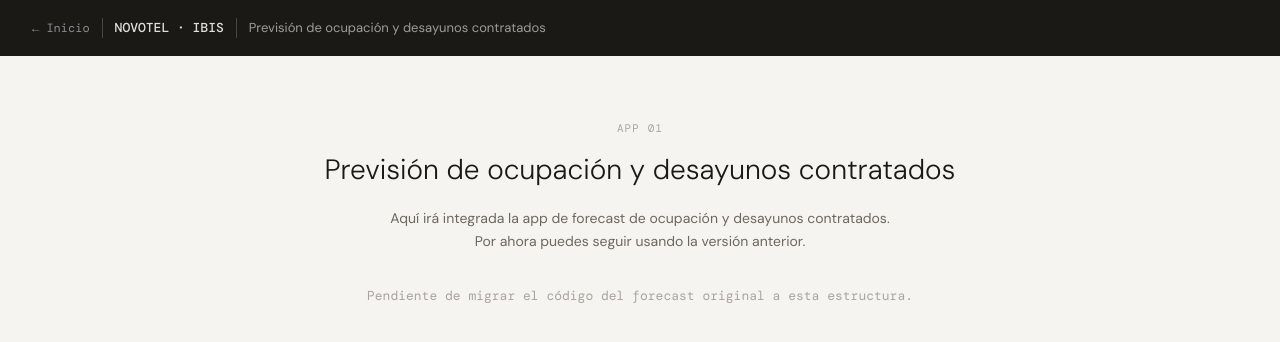
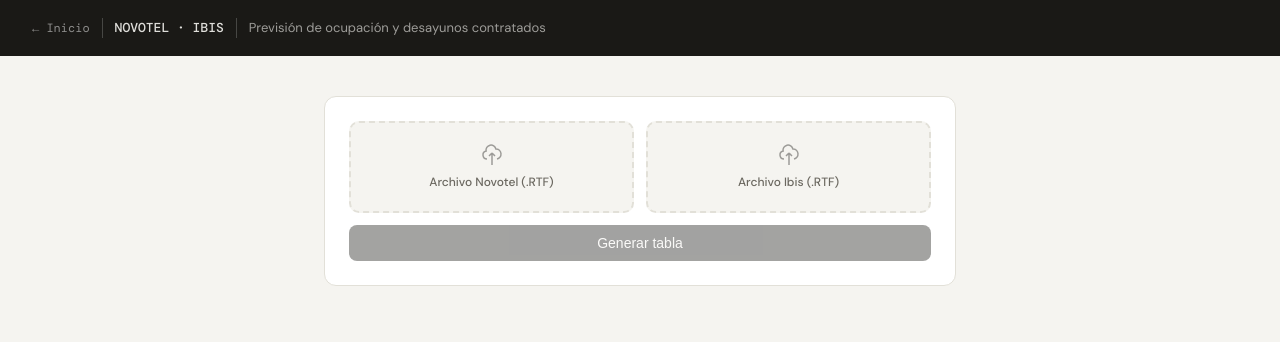
Before and after one commit to H0843-POS/forecast-desayunos, a Next.js app: page /forecast in a window 1280 px wide. Shown: the top 342 px of the page. Built offline with nearby package versions, Linux system fonts and the light colour scheme.

Commit message:
Update page.tsx

```diff
--- a/app/forecast/page.tsx
+++ b/app/forecast/page.tsx
@@ -1,12 +1,97 @@
 'use client'
-import { useEffect } from 'react'
+
 import Link from 'next/link'
+import { useState } from 'react'
+import * as XLSX from 'xlsx'
+import type { ForecastData, DayData } from '@/lib/parseRTF'
 
-// Esta página es un placeholder — aquí irá la app de forecast existente
-// Por ahora muestra la misma interfaz que tenías antes
+interface CombinedDay {
+  fecha: string
+  dia: string
+  personas: number
+  bkf: number
+}
+
+function shiftDay(day: DayData): DayData {
+  const d = new Date(day.iso + 'T00:00:00')
+  d.setDate(d.getDate() + 1)
+  const dd = String(d.getDate()).padStart(2, '0')
+  const mm = String(d.getMonth() + 1).padStart(2, '0')
+  const dias = ['Dom', 'Lun', 'Mar', 'Mié', 'Jue', 'Vie', 'Sáb']
+  return { ...day, fecha: `${dd}/${mm}`, iso: `${d.getFullYear()}-${mm}-${dd}`, dia: dias[d.getDay()] }
+}
+
+function buildCombined(novotel: ForecastData, ibis: ForecastData): CombinedDay[] {
+  const len = Math.max(novotel.days.length, ibis.days.length)
+  return Array.from({ length: len }, (_, i) => {
+    const nd = novotel.days[i]
+    const id = ibis.days[i]
+    const ref = nd || id
+    const shifted = shiftDay(ref)
+    return {
+      fecha: shifted.fecha,
+      dia: shifted.dia,
+      personas: (nd?.adults ?? 0) + (nd?.children ?? 0) + (id?.adults ?? 0) + (id?.children ?? 0),
+      bkf: (nd?.bkf ?? 0) + (id?.bkf ?? 0) + (nd?.children ?? 0) + (id?.children ?? 0),
+    }
+  })
+}
+
 export default function ForecastPage() {
+  const [novotelFile, setNovotelFile] = useState<File | null>(null)
+  const [ibisFile, setIbisFile] = useState<File | null>(null)
+  const [loading, setLoading] = useState(false)
+  const [error, setError] = useState('')
+  const [novotel, setNovotel] = useState<ForecastData | null>(null)
+  const [ibis, setIbis] = useState<ForecastData | null>(null)
+
+  async function handleGenerate() {
+    if (!novotelFile || !ibisFile) return
+    setLoading(true)
+    setError('')
+    try {
+      const fd = new FormData()
+      fd.append('novotel', novotelFile)
+      fd.append('ibis', ibisFile)
+      const res = await fetch('/api/parse', { method: 'POST', body: fd })
+      const data = await res.json()
+      if (data.error) throw new Error(data.error)
+      setNovotel(data.novotel)
+      setIbis(data.ibis)
+      await fetch('/api/forecasts', {
+        method: 'POST',
+        headers: { 'Content-Type': 'application/json' },
+        body: JSON.stringify({
+          fecha_inicio: data.novotel.days[0]?.iso,
+          fecha_fin: data.novotel.days[data.novotel.days.length - 1]?.iso,
+          novotel: data.novotel,
+          ibis: data.ibis,
+        }),
+      })
+    } catch (e: unknown) {
+      setError(e instanceof Error ? e.message : 'Error desconocido')
+    } finally {
+      setLoading(false)
+    }
+  }
+
+  function handleExportExcel() {
+    if (!novotel || !ibis) return
+    const combined = buildCombined(novotel, ibis)
+    const wb = XLSX.utils.book_new()
+    const data = [
+      ['Fecha', 'Día', 'Total personas', 'Desayunos contratados'],
+      ...combined.map(r => [r.fecha, r.dia, r.personas, r.bkf]),
+    ]
+    XLSX.utils.book_append_sheet(wb, XLSX.utils.aoa_to_sheet(data), 'Forecast')
+    XLSX.writeFile(wb, `forecast_${new Date().toISOString().slice(0, 10)}.xlsx`)
+  }
+
+  const combined = novotel && ibis ? buildCombined(novotel, ibis) : []
+
   return (
     <div style={{ minHeight: '100vh', background: 'var(--bg)' }}>
+      {/* Topbar */}
       <div style={{ background: '#1a1916', color: '#f5f4f0', padding: '0 2rem', height: 56, display: 'flex', alignItems: 'center', gap: 12 }}>
         <Link href="/" style={{ color: 'rgba(255,255,255,0.5)', textDecoration: 'none', fontSize: 12, fontFamily: 'var(--mono)' }}>← Inicio</Link>
         <div style={{ width: 1, height: 20, background: 'rgba(255,255,255,0.2)' }} />
@@ -14,17 +99,85 @@
         <div style={{ width: 1, height: 20, background: 'rgba(255,255,255,0.2)' }} />
         <span style={{ fontSize: 13, opacity: 0.6 }}>Previsión de ocupación y desayunos contratados</span>
       </div>
-      <div style={{ maxWidth: 700, margin: '4rem auto', padding: '0 1.5rem', textAlign: 'center' }}>
-        <p style={{ fontFamily: 'var(--mono)', fontSize: 11, letterSpacing: '0.1em', color: 'var(--text-faint)', textTransform: 'uppercase', marginBottom: 12 }}>App 01</p>
-        <h1 style={{ fontSize: 28, fontWeight: 300, marginBottom: 16 }}>Previsión de ocupación y desayunos contratados</h1>
-        <p style={{ color: 'var(--text-muted)', marginBottom: 32, lineHeight: 1.7 }}>
-          Aquí irá integrada la app de forecast de ocupación y desayunos contratados.<br/>
-          Por ahora puedes seguir usando la versión anterior.
-        </p>
-        <p style={{ fontSize: 13, color: 'var(--text-faint)', fontFamily: 'var(--mono)' }}>
-          Pendiente de migrar el código del forecast original a esta estructura.
-        </p>
+
+      <div style={{ maxWidth: 680, margin: '0 auto', padding: '2.5rem 1.5rem' }}>
+
+        {/* Upload */}
+        <div style={{ background: 'var(--surface)', border: '1px solid var(--border)', borderRadius: 12, padding: '1.5rem', marginBottom: '1.5rem' }}>
+          <div style={{ display: 'grid', gridTemplateColumns: '1fr 1fr', gap: 12, marginBottom: 12 }}>
+            <FileZone label="Archivo Novotel (.RTF)" file={novotelFile} onChange={setNovotelFile} />
+            <FileZone label="Archivo Ibis (.RTF)" file={ibisFile} onChange={setIbisFile} />
+          </div>
+          {error && <p style={{ color: '#dc2626', fontSize: 13, marginBottom: 10 }}>{error}</p>}
+          <button
+            onClick={handleGenerate}
+            disabled={!novotelFile || !ibisFile || loading}
+            style={{
+              width: '100%', padding: '10px', background: '#1a1916', color: '#f5f4f0',
+              border: 'none', borderRadius: 8, fontSize: 14, fontWeight: 500, cursor: 'pointer',
+              opacity: (!novotelFile || !ibisFile || loading) ? 0.4 : 1,
+            }}
+          >
+            {loading ? 'Procesando...' : 'Generar tabla'}
+          </button>
+        </div>
+
+        {/* Results */}
+        {novotel && ibis && (
+          <div>
+            <div style={{ display: 'flex', gap: 10, marginBottom: 16 }} className="print:hidden">
+              <button onClick={handleExportExcel} style={{ display: 'flex', alignItems: 'center', gap: 6, padding: '8px 14px', background: 'var(--surface)', border: '1px solid var(--border)', borderRadius: 8, fontSize: 13, cursor: 'pointer' }}>
+                ↓ Exportar Excel
+              </button>
+              <button onClick={() => window.print()} style={{ display: 'flex', alignItems: 'center', gap: 6, padding: '8px 14px', background: 'var(--surface)', border: '1px solid var(--border)', borderRadius: 8, fontSize: 13, cursor: 'pointer' }}>
+                ⎙ Imprimir
+              </button>
+            </div>
+
+            <div style={{ background: 'var(--surface)', border: '1px solid var(--border)', borderRadius: 12, overflow: 'hidden' }}>
+              <table style={{ width: '100%', borderCollapse: 'collapse', fontSize: 13 }}>
+                <thead>
+                  <tr style={{ background: 'var(--bg)', borderBottom: '1px solid var(--border)' }}>
+                    <th style={{ padding: '10px 14px', textAlign: 'left', fontWeight: 500, fontSize: 11, color: 'var(--text-muted)' }}>Fecha</th>
+                    <th style={{ padding: '10px 14px', textAlign: 'left', fontWeight: 500, fontSize: 11, color: 'var(--text-muted)' }}>Día</th>
+                    <th style={{ padding: '10px 14px', textAlign: 'center', fontWeight: 500, fontSize: 11, color: 'var(--text-muted)', background: '#fefce8', WebkitPrintColorAdjust: 'exact', printColorAdjust: 'exact' } as React.CSSProperties}>Total personas</th>
+                    <th style={{ padding: '10px 14px', textAlign: 'center', fontWeight: 500, fontSize: 11, color: 'var(--text-muted)', background: '#fefce8', WebkitPrintColorAdjust: 'exact', printColorAdjust: 'exact' } as React.CSSProperties}>Desayunos contratados</th>
+                  </tr>
+                </thead>
+                <tbody>
+                  {combined.map((r, i) => (
+                    <tr key={i} style={{ borderBottom: '1px solid var(--border)' }}>
+                      <td style={{ padding: '9px 14px', fontWeight: 500 }}>{r.fecha}</td>
+                      <td style={{ padding: '9px 14px', color: 'var(--text-muted)', fontSize: 12 }}>{r.dia}</td>
+                      <td style={{ padding: '9px 14px', textAlign: 'center', fontWeight: 600, color: '#dc2626', background: '#fefce8', WebkitPrintColorAdjust: 'exact', printColorAdjust: 'exact' } as React.CSSProperties}>{r.personas}</td>
+                      <td style={{ padding: '9px 14px', textAlign: 'center', fontWeight: 600, background: '#fefce8', WebkitPrintColorAdjust: 'exact', printColorAdjust: 'exact' } as React.CSSProperties}>{r.bkf}</td>
+                    </tr>
+                  ))}
+                </tbody>
+              </table>
+            </div>
+          </div>
+        )}
       </div>
+      <style>{`@media print { .print\\:hidden { display: none !important; } }`}</style>
     </div>
   )
 }
+
+function FileZone({ label, file, onChange }: { label: string; file: File | null; onChange: (f: File) => void }) {
+  return (
+    <label style={{
+      display: 'flex', flexDirection: 'column', alignItems: 'center', justifyContent: 'center',
+      padding: '1.25rem', border: `2px dashed ${file ? '#86efac' : 'var(--border)'}`,
+      borderRadius: 10, cursor: 'pointer', background: file ? '#f0fdf4' : 'var(--bg)',
+      transition: 'all 0.15s',
+    }}>
+      <svg width="24" height="24" fill="none" stroke="currentColor" strokeWidth="1.5" viewBox="0 0 24 24" style={{ opacity: 0.4, marginBottom: 6 }}>
+        <path d="M7 16a4 4 0 01-.88-7.903A5 5 0 1115.9 6L16 6a5 5 0 011 9.9M15 13l-3-3m0 0l-3 3m3-3v12"/>
+      </svg>
+      <span style={{ fontSize: 12, fontWeight: 500, color: 'var(--text-muted)' }}>{label}</span>
+      {file && <span style={{ fontSize: 11, color: '#16a34a', marginTop: 4 }}>{file.name}</span>}
+      <input type="file" accept=".rtf,.RTF" style={{ display: 'none' }} onChange={e => e.target.files?.[0] && onChange(e.target.files[0])} />
+    </label>
+  )
+}
```
